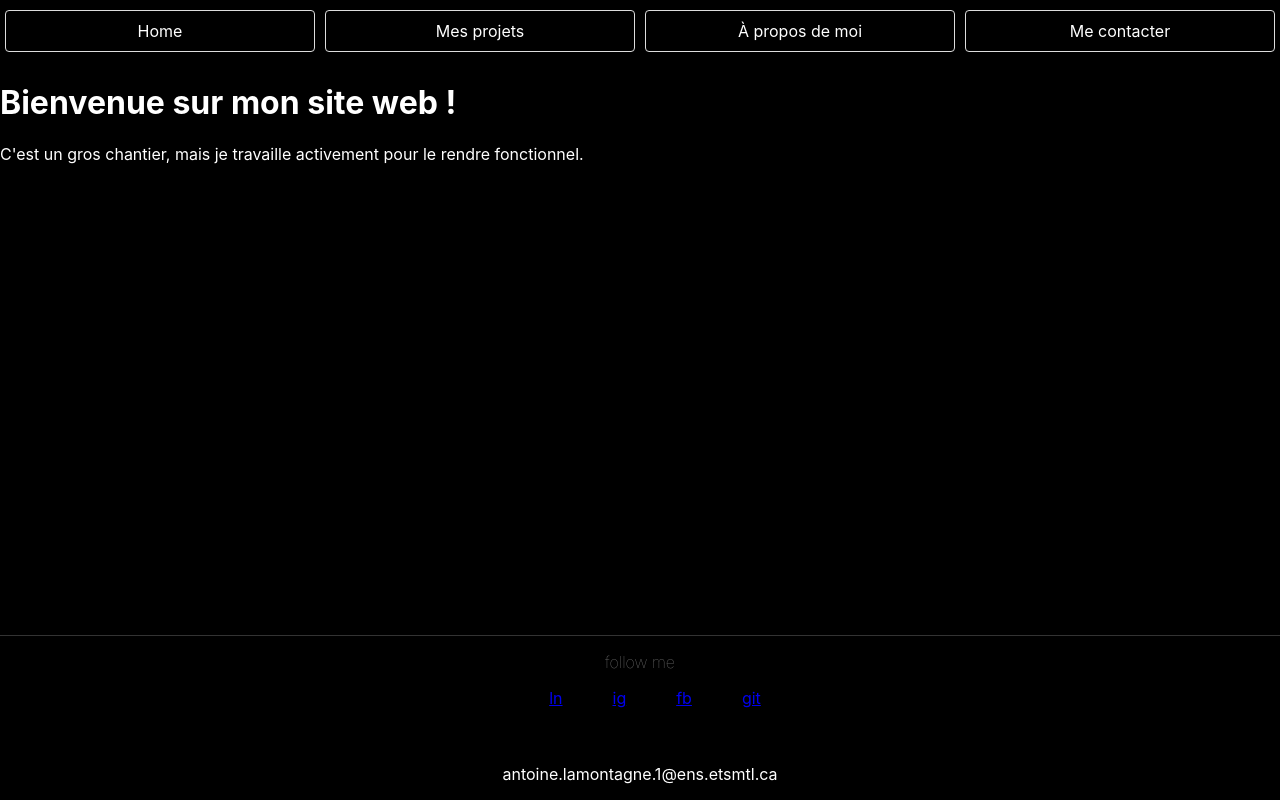
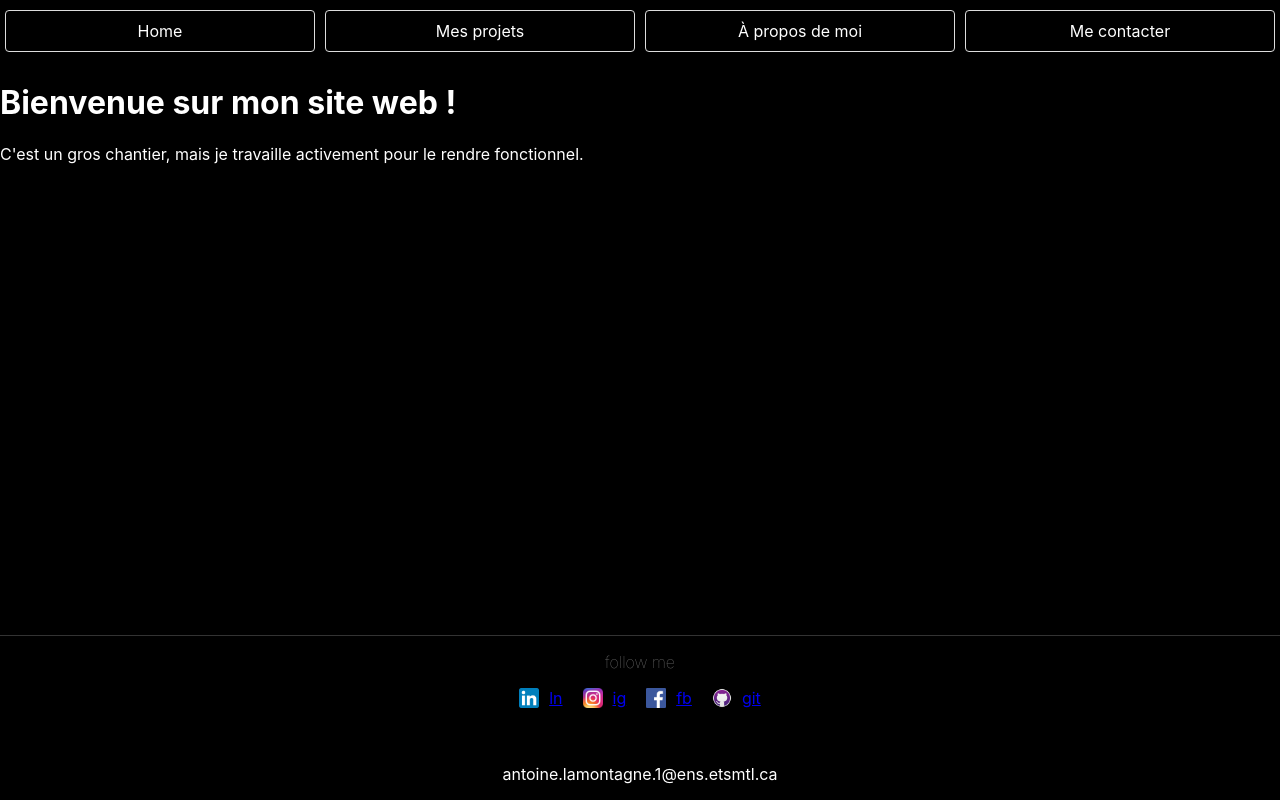
Before and after one commit to AntoineETS/Portfolio_React, a React (Create React App) app in the folder frontend/: page / in a window 1280 px wide. Built offline with nearby package versions, Linux system fonts and the light colour scheme.

Commit message:
Added item images

```diff
--- a/frontend/src/components/Footer.js
+++ b/frontend/src/components/Footer.js
@@ -11,16 +11,16 @@ function Footer({ activeTab, onTabChange }) {
             <div class="info" id="media">
                 <p class="wow fadeInUp" data-wow-delay="0s" style={{ visibility: 'visible', animationDelay: '0s', animationName: 'fadeInUp' }}>follow me</p>
                 <ul class="horizontal-list">
-                    <li className="item1" id="ln" class="wow fadeInUp" data-wow-delay="0.4s" style={{ visibility: 'visible', animationDelay: '0s', animationName: 'fadeInUp' }}>
+                    <li class="item1">
                         <a href="https://www.linkedin.com/in/antoine-lamontagne-989121230/">ln</a>
                     </li>
-                    <li className="item2" id="ig" class="wow fadeInUp" data-wow-delay="0.6s" style={{ visibility: 'visible', animationDelay: '0s', animationName: 'fadeInUp' }}>
+                    <li class="item2">
                         <a href="https://www.instagram.com/antoine.lamontagne/">ig</a>
                     </li>
-                    <li className="item3" id="fb" class="wow fadeInUp" data-wow-delay="0.8s" style={{ visibility: 'visible', animationDelay: '0s', animationName: 'fadeInUp' }}>
+                    <li class="item3">
                         <a href="https://www.facebook.com/antoine.lamontagne.315/">fb</a>
                     </li>
-                    <li className="item4" id="git" class="wow fadeInUp" data-wow-delay="1s" style={{ visibility: 'visible', animationDelay: '0s', animationName: 'fadeInUp' }}>
+                    <li class="item4">
                         <a href="https://github.com/AntoineETS">git</a>
                     </li>
                 </ul>
--- a/frontend/src/index.css
+++ b/frontend/src/index.css
@@ -111,11 +111,11 @@ code {
 }
 
 .item2::before {
-  background-image: url('images/Facebook.png'); /* Chemin de l'image pour le deuxième élément */
+  background-image: url('images/Instagram.png'); /* Chemin de l'image pour le deuxième élément */
 }
 
 .item3::before {
-  background-image: url('images/Instagram.png'); /* Chemin de l'image pour le troisième élément */
+  background-image: url('images/Facebook.png'); /* Chemin de l'image pour le troisième élément */
 }
 
 .item4::before {
```
